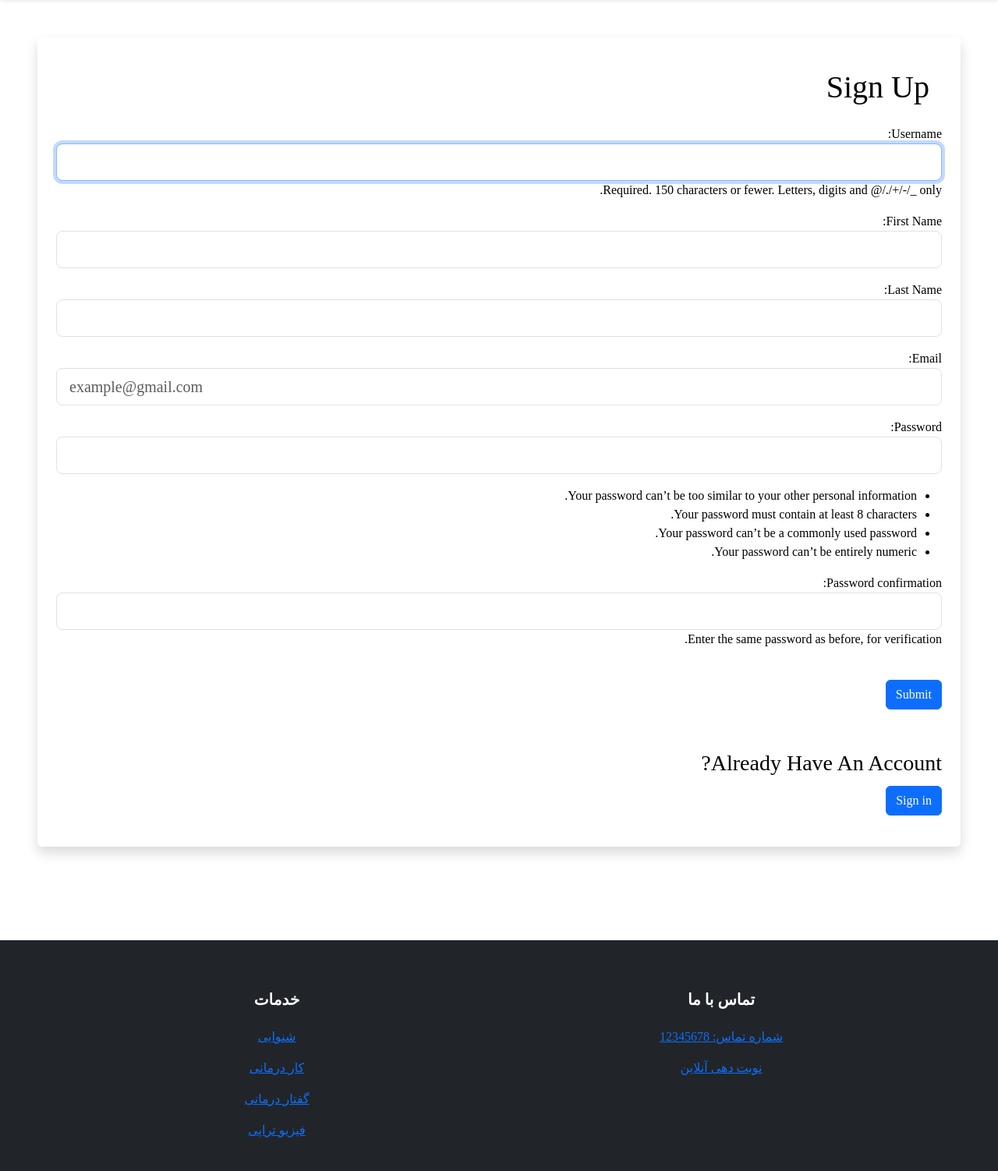
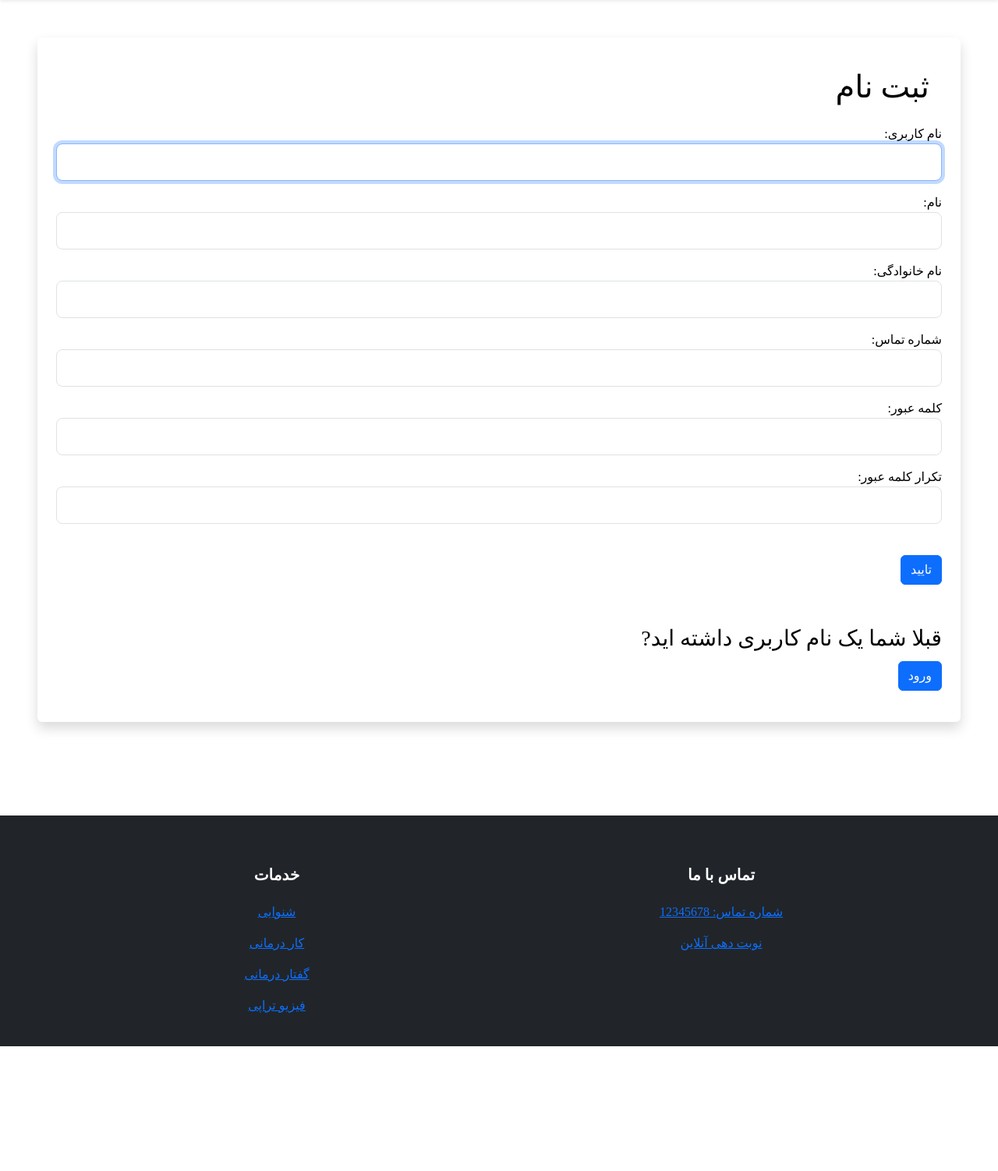
Before and after one commit to pourhossinm/clinic, a Django app: a page that uses members/templates/authenticate/register_user.html in a window 1280 px wide. Shown: the part 62-1564 px from the top of the page at 78% size. After the commit the page ends 1404 px from the top, so only its background shows below. Run offline with Django 4.2, Linux system fonts and the light colour scheme.

Commit message:
update 1-8

```diff
--- a/clinic/settings.py
+++ b/clinic/settings.py
@@ -28,7 +28,7 @@ SECRET_KEY = 'django-insecure-=m)ua(u4r=or7mb--5!p005_gn+k!in(sd-+gc*n4wn*4@)-ap
 # SECURITY WARNING: don't run with debug turned on in production!
 DEBUG = True
 
-ALLOWED_HOSTS = ["clinic-y27e.onrender.com"]
+ALLOWED_HOSTS = ["localhost", "127.0.0.1", "clinic-y27e.onrender.com"]
 
 
 # Application definition
--- a/members/forms.py
+++ b/members/forms.py
@@ -6,9 +6,12 @@ from django.db import models
 
 
 class RegisterUserForm(UserCreationForm):
-    email = forms.EmailField(label='Email', widget=forms.EmailInput(attrs={'class':'form-control form-control-lg', 'placeholder': 'example@gmail.com'}))
-    first_name = forms.CharField(label='First Name', max_length=50, widget=forms.TextInput(attrs={'class':'form-control form-control-lg'}))
-    last_name = forms.CharField(label='Last Name', max_length=50, widget=forms.TextInput(attrs={'class':'form-control form-control-lg'}))
+    username = forms.CharField(label='نام کاربری', widget=forms.TextInput(attrs={'class':'form-control form-control-lg'}))
+    email = forms.CharField(label='شماره تماس', widget=forms.TextInput(attrs={'class':'form-control form-control-lg'}))
+    first_name = forms.CharField(label='نام', max_length=50, widget=forms.TextInput(attrs={'class':'form-control form-control-lg'}))
+    last_name = forms.CharField(label='نام خانوادگی', max_length=50, widget=forms.TextInput(attrs={'class':'form-control form-control-lg'}))
+    password1 = forms.CharField(label='کلمه عبور', widget=forms.TextInput(attrs={'class':'form-control form-control-lg'}))
+    password2 = forms.CharField(label='تکرار کلمه عبور', widget=forms.TextInput(attrs={'class':'form-control form-control-lg'}))
 
     class Meta:
         model = User
--- a/members/templates/authenticate/register_user.html
+++ b/members/templates/authenticate/register_user.html
@@ -6,25 +6,25 @@
 
 
 {% if user.is_authenticated %}
-<h1 class="p-2 text-center mb-5 text-warning">You Are Already Signed in!</h1>
+<h1 class="p-2 text-center mb-5 text-warning">شما قبلا وارد شده اید!</h1>
 
 {% else %}
 
 
 <div class="bg-white fPersian">
 <div class="shadow p-4 mb-5 bg-body bg-body rounded text-black  m-5">
-    <h1 class="text-black p-3 ">Sign Up</h1>
+    <h1 class="text-black p-3 ">ثبت نام</h1>
 <form method="POST" action="{% url 'register' %}">
     {% csrf_token %}
 
        {{ form.as_p }}
 
         <br/>
-        <button type="submit" class="btn btn-primary">Submit</button>
+        <button type="submit" class="btn btn-primary">تایید</button>
         </br>
-        <label class="form-label fs-3 mt-5">Already Have An Account?</label>
+        <label class="form-label fs-3 mt-5">قبلا شما یک نام کاربری داشته اید?</label>
         </br>
-        <a href="{% url 'login' %}" class="btn btn-primary">Sign in</a>
+        <a href="{% url 'login' %}" class="btn btn-primary">ورود</a>
 </form>
 </div>
 <br/><br/><br/>
--- a/members/views.py
+++ b/members/views.py
@@ -17,14 +17,14 @@ def login_user(request):
         else:
             # Return an 'invalid login' error message.
             ...
-            messages.success(request, "There Was An Error!")
+            messages.success(request, "خطایی وجود دارد")
             return redirect('login')
     else:
         return render(request, 'authenticate/login.html', {})
 
 def logout_user(request):
     logout(request)
-    messages.success(request, "Sign Out Successful")
+    messages.success(request, "خروج")
     return redirect('index')
 
 def register_user(request):
@@ -36,7 +36,7 @@ def register_user(request):
             password = form.cleaned_data['password1']
             user = authenticate(username=username, password = password)
             login(request, user)
-            messages.success(request, "Sign Up Completed!")
+            messages.success(request, "ثبت نام کامل شد!")
             return redirect('index')
     else:
         form = RegisterUserForm()
```
Also changed, not shown: booking/templates/userUpdate.html (+6 -6 lines), members/templates/authenticate/login.html (+7 -7 lines), db.sqlite3.
